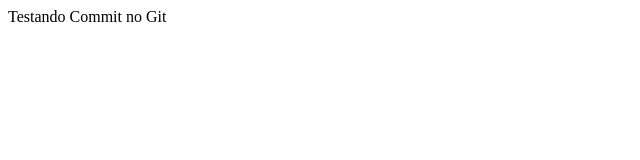
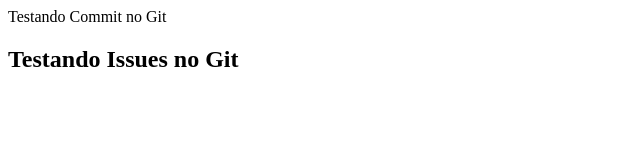
Before and after one commit to leticiareche/curso-php-7, a plain HTML site: page index.html in a window 1280 px wide. Shown: the whole page, without its empty margins (0-640 px from the left). Drawn offline with Linux system fonts and the light colour scheme.

Commit message:
this is my commit message. Related to https://github.com/leticiareche/curso-php-7/issues/1

```diff
--- a/index.html
+++ b/index.html
@@ -4,5 +4,6 @@
 </head>
 <body>
 	<p>Testando Commit no Git</p>
+	<h2>Testando Issues no Git</h2>
 </body>
 </html>
```
